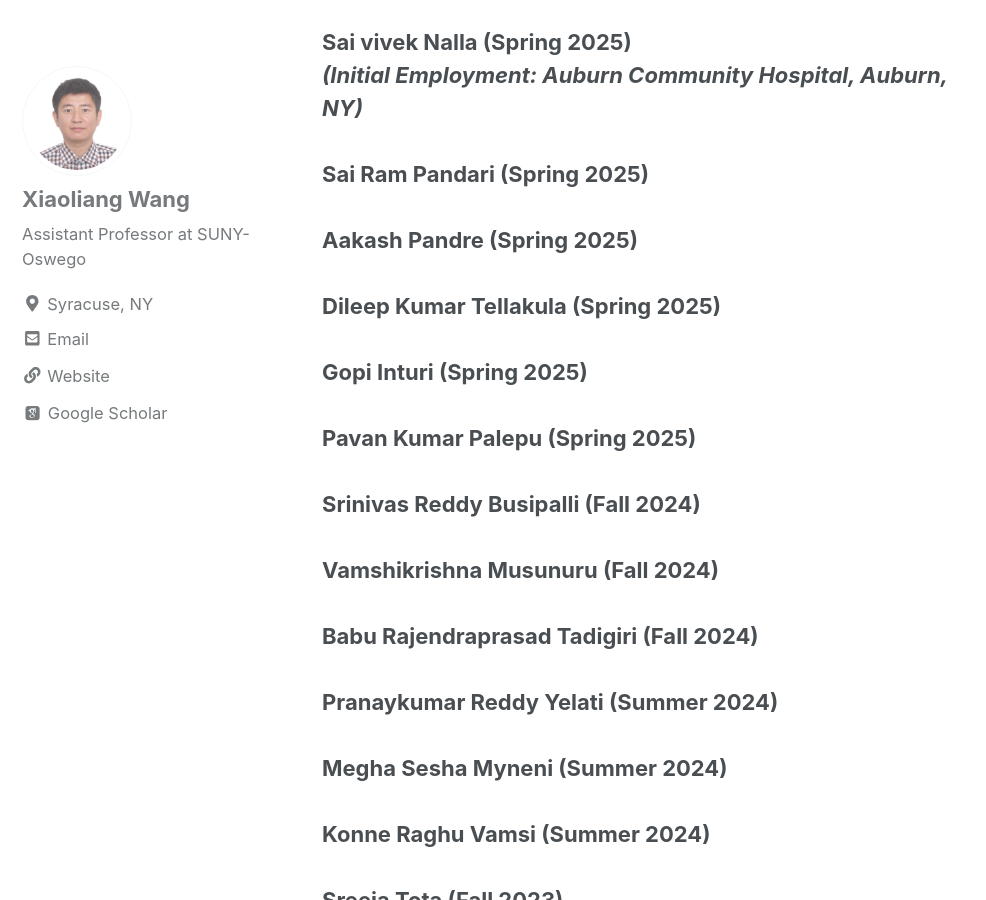
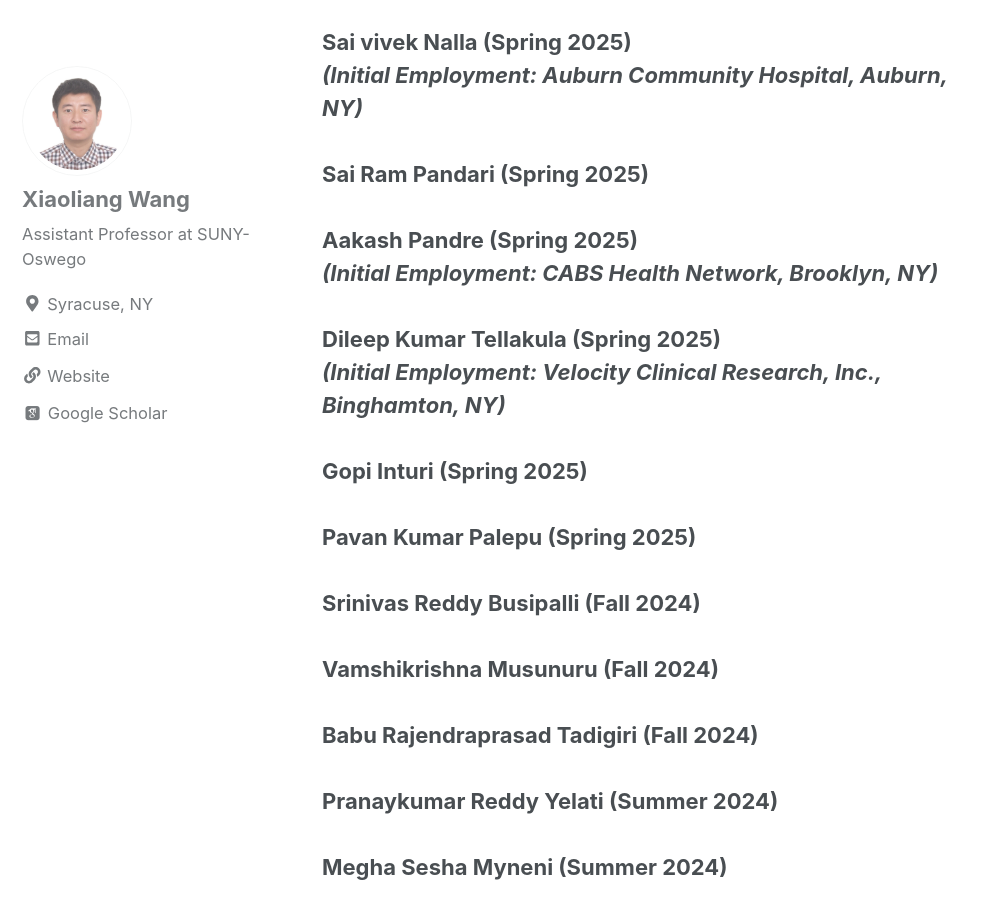
Before and after one commit to wang-xiaoliang/wang-xiaoliang.github.io, a Jekyll site: the page built from _pages/group.md, in a window 1280 px wide and 900 px high, scrolled down 658 px. Shown: the whole window, without its empty margins (0-986 px from the left). Built offline with Jekyll 4.4.1, drawn with Linux system fonts in a browser that asks for light colours; cached includes are drawn as plain includes; nearby versions of some CDN libraries; some web fonts are replaced.

Commit message:
Update group.md

```diff
--- a/_pages/group.md
+++ b/_pages/group.md
@@ -19,8 +19,10 @@ author_profile: true
 <b>Sai vivek Nalla (Spring 2025)<br>
 <i>(Initial Employment: Auburn Community Hospital, Auburn, NY)</i></b><br><br>
 <b>Sai Ram Pandari (Spring 2025)</b> <br><br>
-<b>Aakash Pandre (Spring 2025)</b> <br><br>
-<b>Dileep Kumar Tellakula (Spring 2025)</b> <br><br>
+<b>Aakash Pandre (Spring 2025)<br>
+<i>(Initial Employment: CABS Health Network, Brooklyn, NY)</i></b><br><br>
+<b>Dileep Kumar Tellakula (Spring 2025)<br>
+<i>(Initial Employment: Velocity Clinical Research, Inc., Binghamton, NY)</i></b><br><br>
 <b>Gopi Inturi (Spring 2025)</b> <br><br>
 <b>Pavan Kumar Palepu (Spring 2025)</b> <br><br>
 <b>Srinivas Reddy Busipalli (Fall 2024)</b> <br><br>
```
